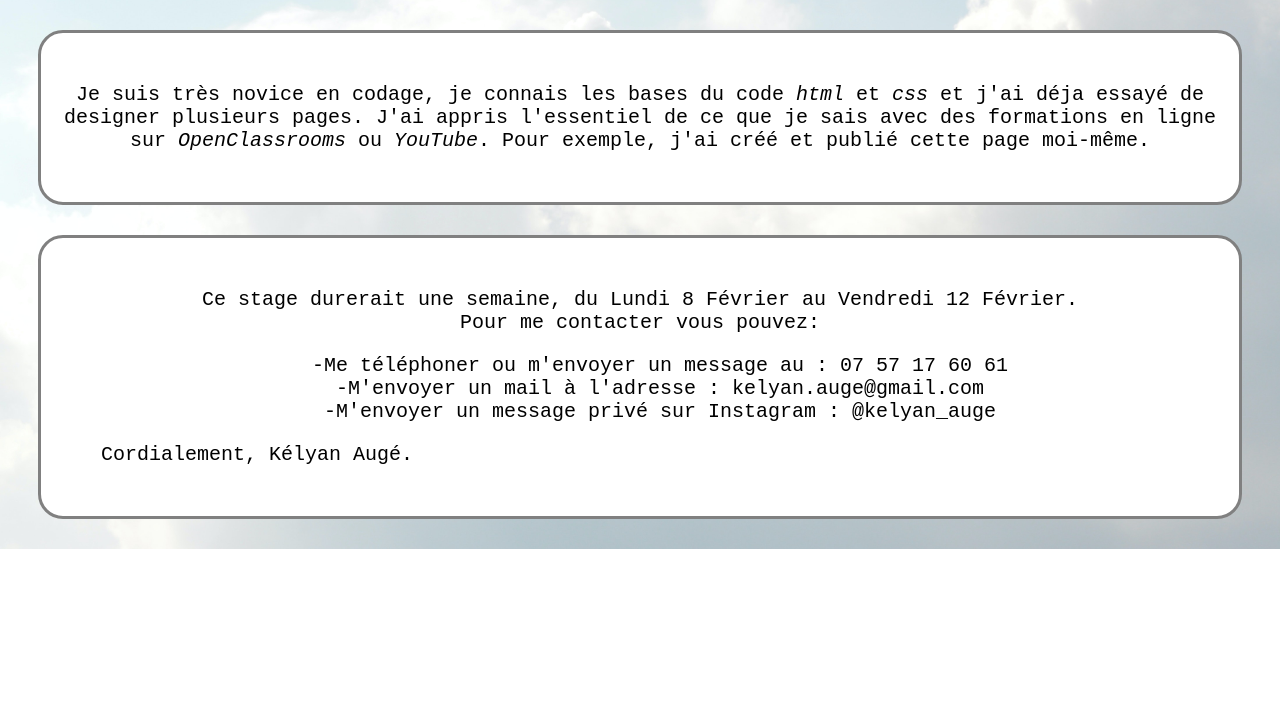
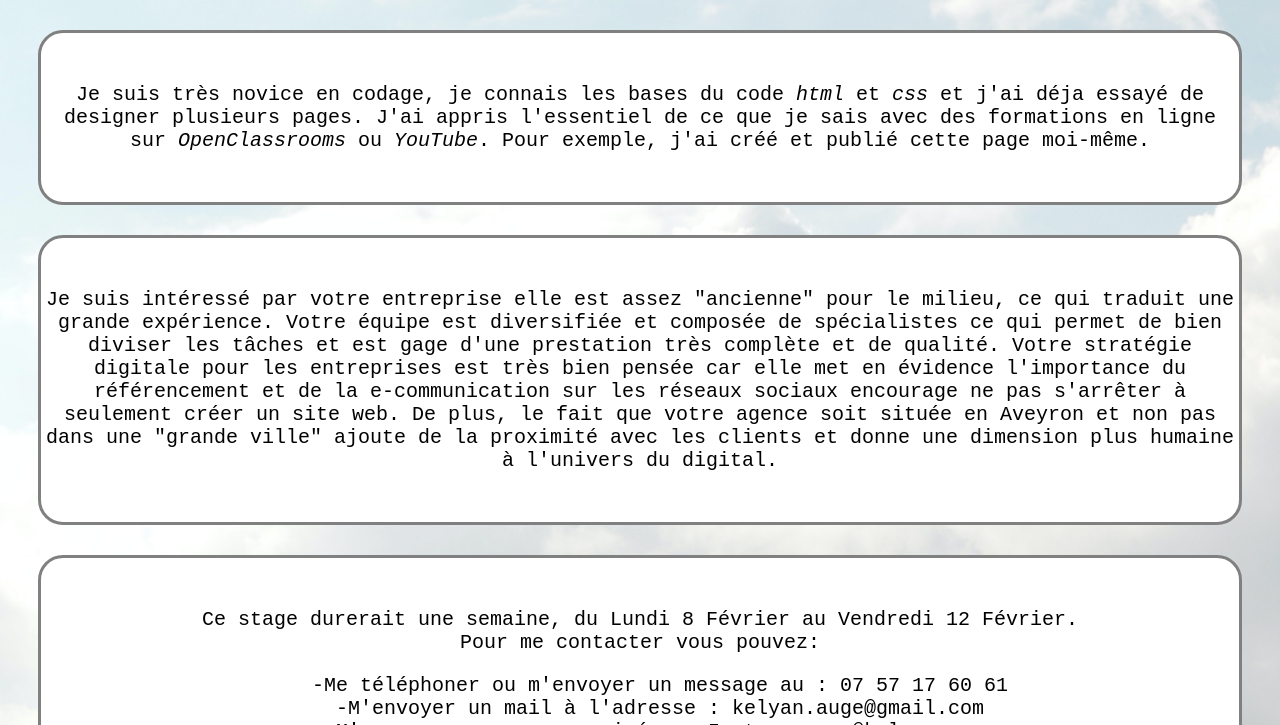
Before and after one commit to kelyanauge/demandedestage2, a plain HTML site: page index.html in a window 1280 px wide. Shown: the part 616-1341 px from the top of the page. Before the commit the page ends 1165 px from the top, so only its background shows below. Drawn offline with Linux system fonts and the light colour scheme.

Commit message:
quinzieme commit

```diff
--- a/candidature.css
+++ b/candidature.css
@@ -51,6 +51,22 @@ header
 
 }
 
+#pourquoi
+
+{
+	background-color: white;
+	background-color: white;
+	margin-top: 50px;
+	margin: 30px;
+	padding-top: 30px;
+	padding-bottom: 30px;
+	font-size: 20px;
+	font-family: monospace;
+	background-color: white;
+	border-radius: 25px;
+	border: 3px grey solid;
+
+}
 #modalités
 {
 	background-color: white;
@@ -90,8 +106,3 @@ h1
 	text-align: left;
 	margin-left: 60px;
 }
-
-aside
-{
-	margin-top: -100;
-}
--- a/index.html
+++ b/index.html
@@ -37,6 +37,14 @@
 
 	    	</div>
 
+	    	<div id="pourquoi">
+	    		<p>
+	    			Je suis intéressé par votre entreprise elle est assez "ancienne" pour le milieu, ce qui traduit une grande expérience. Votre équipe est diversifiée et composée de spécialistes ce qui permet de bien diviser les tâches et est gage d'une prestation très complète et de qualité. Votre stratégie digitale pour les entreprises est très bien pensée car elle met en évidence l'importance du référencement et de la e-communication sur les réseaux sociaux encourage ne pas s'arrêter à seulement créer un site web. De plus, le fait que votre agence soit située en Aveyron et non pas dans une "grande ville" ajoute de la proximité avec les clients et donne une dimension plus humaine à l'univers du digital.
+
+
+	    		</p>
+	    	</div>
+
 	    	<div id="modalités">
 	    		<p>
 	    			Ce stage durerait une semaine, du Lundi 8 Février au Vendredi 12 Février. <br>Pour me contacter vous pouvez:
```
